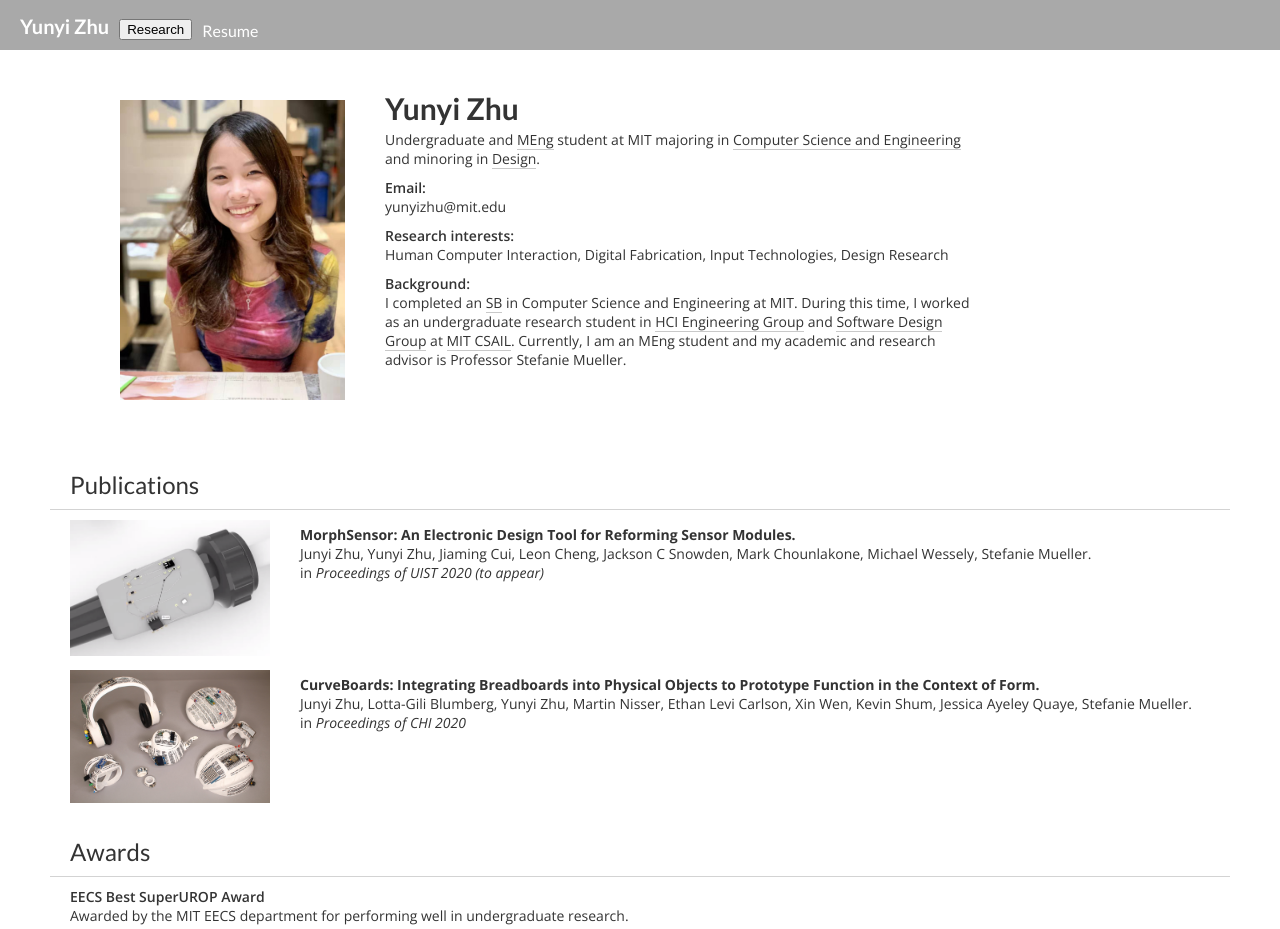
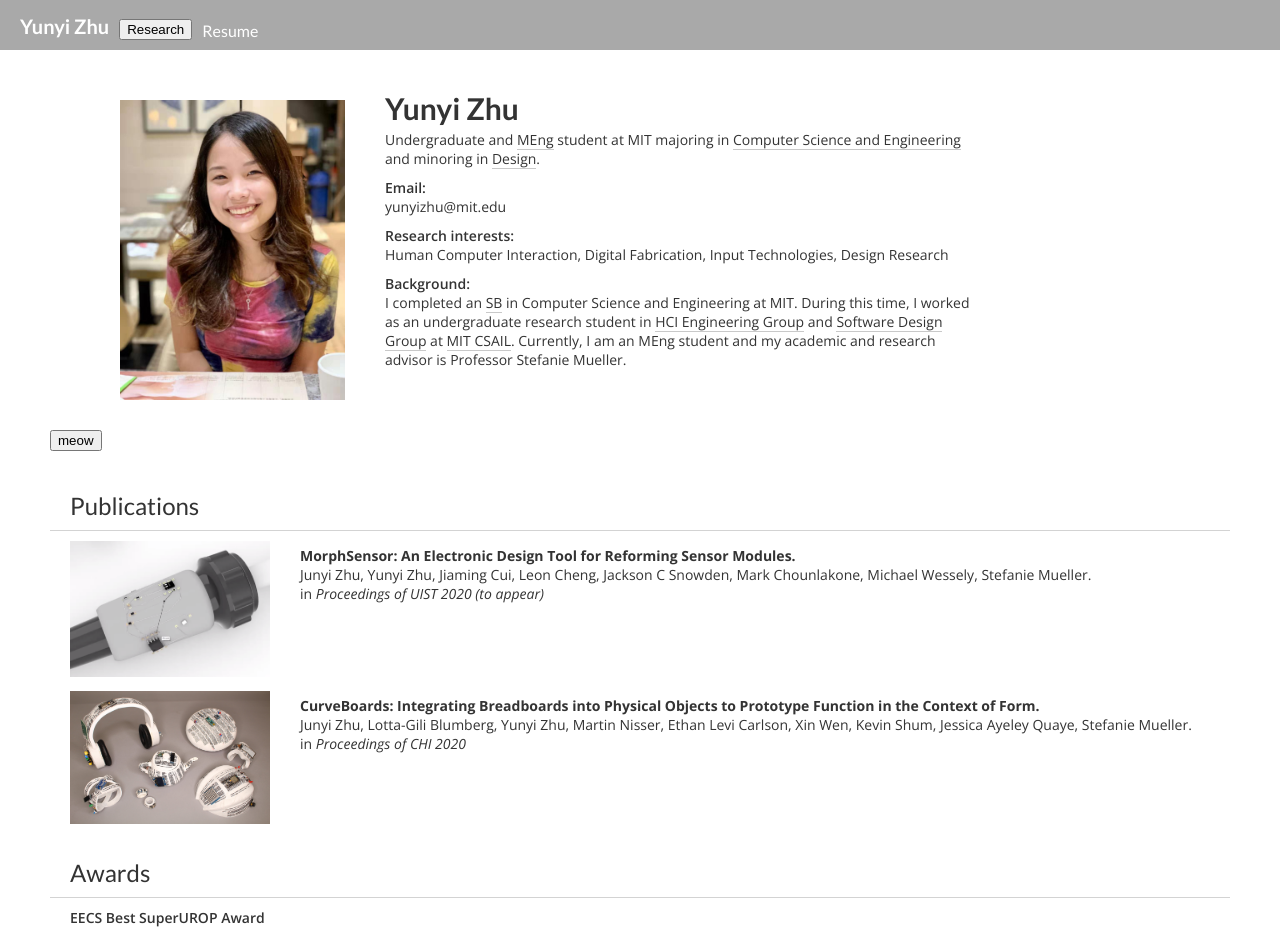
Before and after one commit to yunyizhu1/personal-website, a React (Create React App) app: page / in a window 1280 px wide. Shown: the top 929 px of the page. Built offline with nearby package versions, Linux system fonts and the light colour scheme.

Commit message:
initial framework for scrolling

```diff
--- a/src/App.js
+++ b/src/App.js
@@ -7,20 +7,41 @@ import About from './components/about/about';
 import Awards from './components/awards/awards';
 import Footer from './components/navbar/footer';
 
-function App() {
+const App = () => {
+  const research = React.useRef(null);
+  const awards = React.useRef(null);
+
+  const scrollToComponent = (refName) => {
+    switch (refName) {
+      case "research":
+        research.current.scrollIntoView();
+        break;
+      case "awards":
+        awards.current.scrollIntoView();
+        break;
+      default:
+        break;
+    }
+  }
+
   return (
     <Router>
       <div className="page-container">
-          <Navbar />
-          <div className="body-part">
-            <About />
+        <Navbar scrollFunction={scrollToComponent}/>
+        <div className="body-part">
+          <About/>
+          <button onClick={() => scrollToComponent("awards")}>meow</button>
+          <div ref={research}>
             <Research />
+          </div>
+          <div ref={awards}>
             <Awards />
           </div>
-          <Footer />
+        </div>
+        <Footer/>
       </div>
     </Router>
   );
-}
+};
 
 export default App;
--- a/src/components/navbar/navbar.js
+++ b/src/components/navbar/navbar.js
@@ -1,16 +1,13 @@
-import React, { useRef } from 'react';
+import React from 'react';
 import { Link } from 'react-router-dom';
 
-const scrollToRef = (ref) => window.scrollTo(0, ref.current.offsetTop);
-
-const Navbar = () => {
-
+const Navbar = ( {scrollFunction} ) => {
   return (
     <nav>
       <div className="navigation">
         <Link to="/" className="name-brand">Yunyi Zhu</Link>
         <div className="menu">
-          <button >Research</button>
+          <button onClick={() => scrollFunction("awards")}>Research</button>
         </div>
       </div>
       <div className="info">
--- a/src/components/research/research.js
+++ b/src/components/research/research.js
@@ -2,8 +2,7 @@ import React from 'react';
 import researchProjects from '../../data/research_projects.json';
 import ResearchPreview from './research_preview.js';
 
-const Research = () =>
-  (
+const Research = () => (
   <div className="research-section">
     <div className="section-title">
       Publications
@@ -16,4 +15,5 @@ const Research = () =>
   </div>
 );
 
+
 export default Research;
```
Lines whose indentation alone changed are shown as unchanged.
